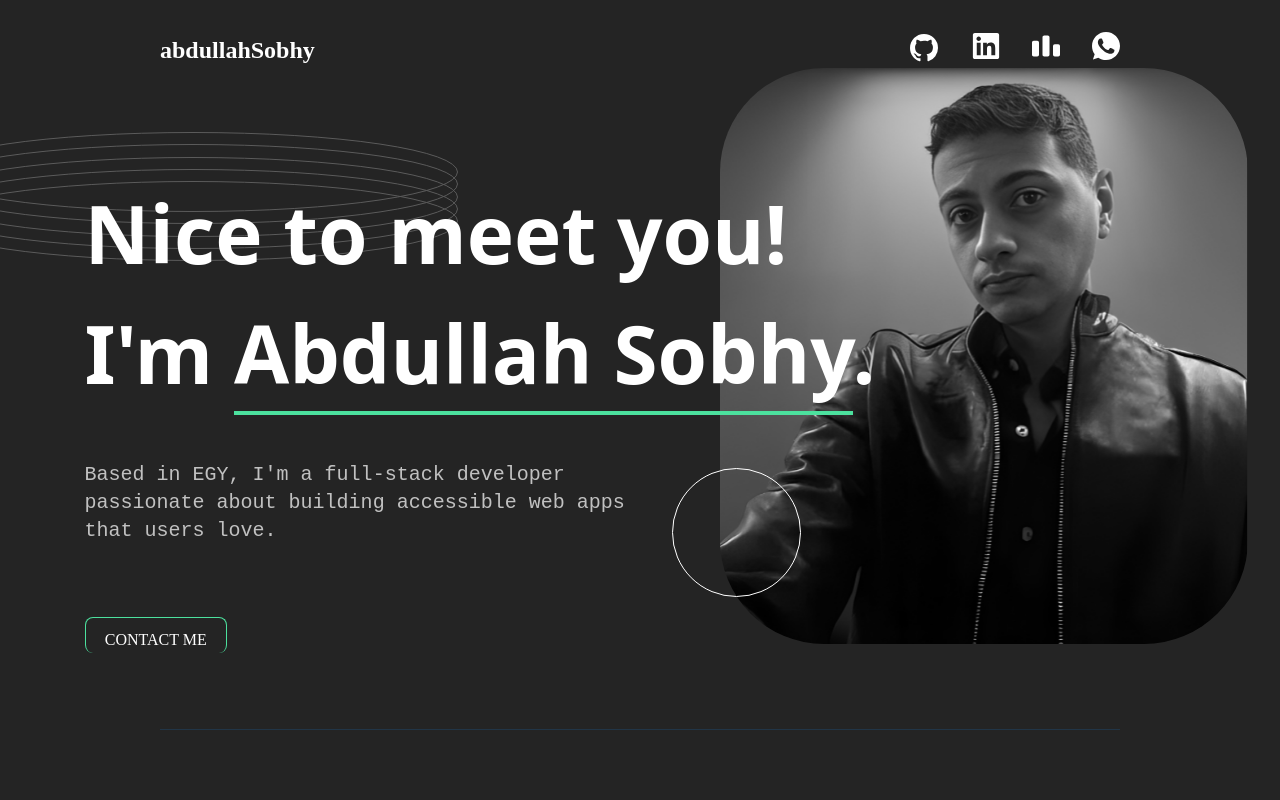
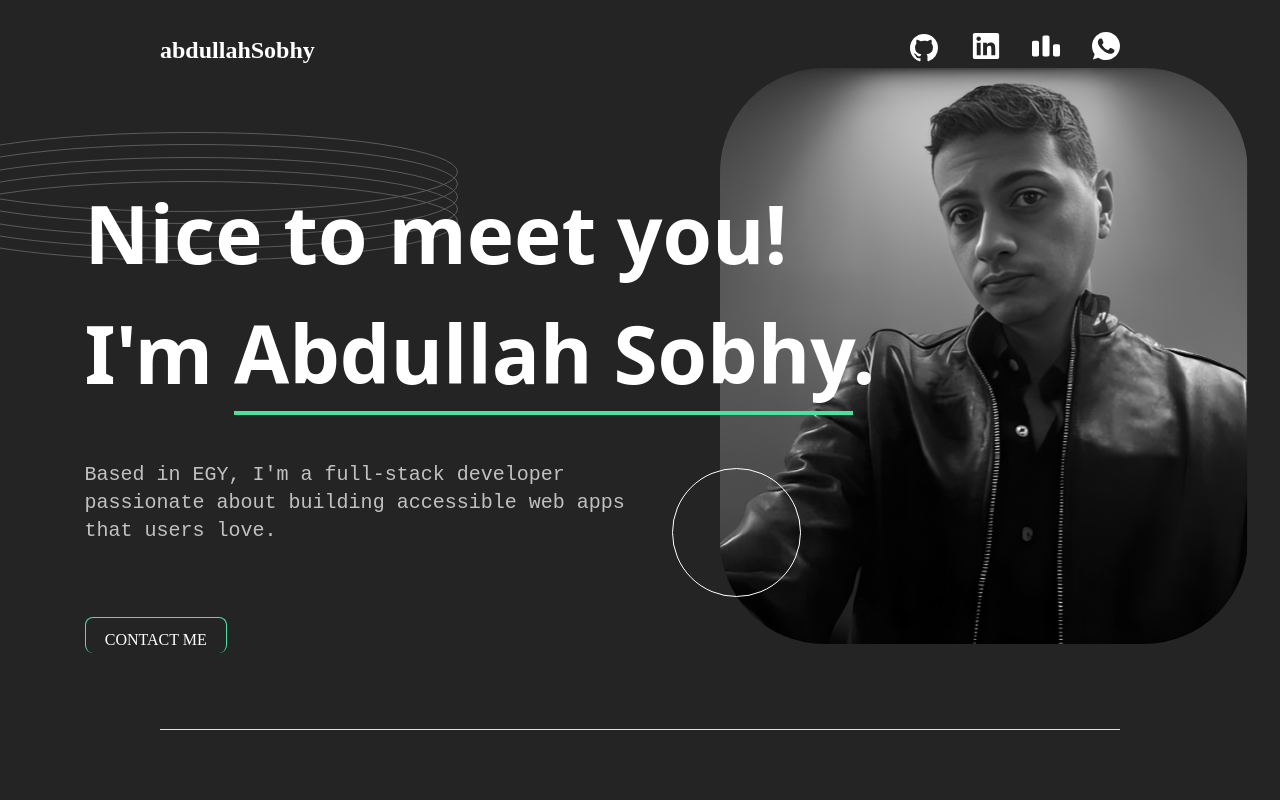
Before and after one commit to abdalla-sobhy/portfolio, a React (Vite) app: page / in a window 1280 px wide. Shown: the top 800 px of the page. Built offline with nearby package versions, Linux system fonts and the light colour scheme.

Commit message:
text color fix in light mode

```diff
--- a/src/index.css
+++ b/src/index.css
@@ -49,7 +49,6 @@ button:focus-visible {
 
 @media (prefers-color-scheme: light) {
   :root {
-    color: #213547;
     background-color: #ffffff;
   }
   a:hover {
```
